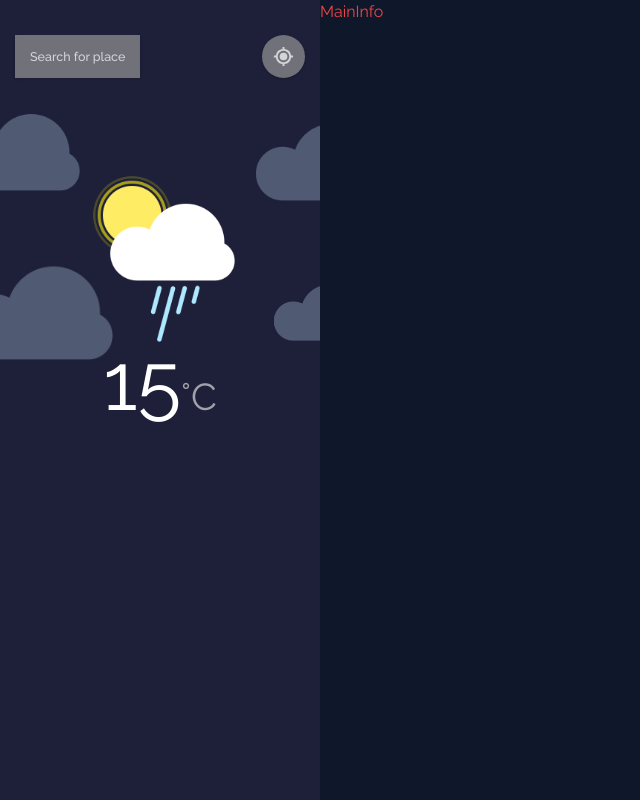
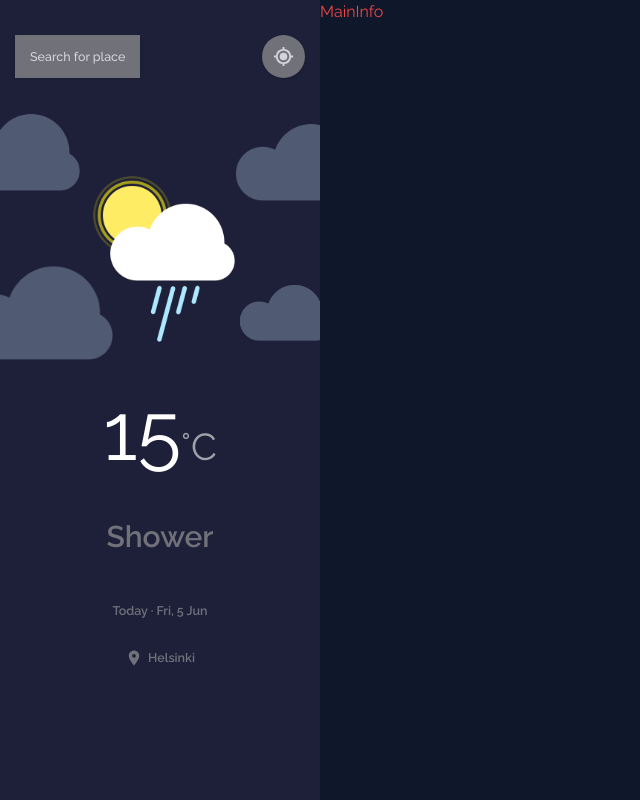
Before and after one commit to juanluna96/react-weather-app, a React (Create React App) app: page / in a window 1280 px wide. Shown: the whole page, without its empty margins (0-640 px from the left). Built offline with nearby package versions, Linux system fonts and the light colour scheme.

Commit message:
Finish sidebar of weather

```diff
--- a/src/components/layout/sidebar/Sidebar.js
+++ b/src/components/layout/sidebar/Sidebar.js
@@ -1,7 +1,8 @@
 import React from 'react'
 import { SideBarStyle } from '../../styles/main';
-import { ButtonGray, TempText } from '../../styles/sidebar';
+import { ButtonGray, TempText, WeatherText, InfoText } from '../../styles/sidebar';
 import { BiCurrentLocation } from 'react-icons/bi';
+import { MdLocationOn } from 'react-icons/md';
 import WeatherImage from './WeatherImage';
 
 const Sidebar = () => {
@@ -9,13 +10,18 @@ const Sidebar = () => {
         <SideBarStyle>
             <div className="flex justify-between px-6">
                 <ButtonGray>Search for place</ButtonGray>
-                <ButtonGray GPS><BiCurrentLocation size="2.3rem" /></ButtonGray>
+                <ButtonGray gps="true"><BiCurrentLocation size="2.3rem" /></ButtonGray>
             </div>
             <WeatherImage></WeatherImage>
             <TempText>
                 15
                 <span className="mt-4 text-gray-400 text-6xl">°C</span>
             </TempText>
+            <WeatherText>Shower</WeatherText>
+            <InfoText>Today &#183; Fri, 5 Jun</InfoText>
+            <InfoText city="true">
+                <MdLocationOn size="1.8rem" className="mr-2"></MdLocationOn> Helsinki
+            </InfoText>
         </SideBarStyle>
     )
 }
--- a/src/components/layout/sidebar/WeatherImage.js
+++ b/src/components/layout/sidebar/WeatherImage.js
@@ -2,10 +2,10 @@ import React, { Fragment } from 'react';
 import { LazyLoadImage } from 'react-lazy-load-image-component';
 
 const clouds = [
-    { width: '203px', height: '150px', left: '230px', top: '90px' },
-    { width: '147px', height: '109px', top: '260px', left: '255px' },
-    { width: '203px', height: '150px', left: '-70px', top: '80px' },
-    { width: '248px', height: '183px', left: '-70px', top: '225px' },
+    { width: '203px', height: '150px', left: 'none', top: '90px', right: '-40px' },
+    { width: '147px', height: '109px', left: 'none', top: '260px', right: '-10px' },
+    { width: '203px', height: '150px', left: '-70px', top: '80px', right: 'none' },
+    { width: '248px', height: '183px', left: '-70px', top: '225px', right: 'none' },
 ]
 
 const WeatherImage = () => {
@@ -14,10 +14,11 @@ const WeatherImage = () => {
             {
                 clouds.map((cloud, index) => (
                     <LazyLoadImage
+                        key={ index }
                         alt={ `cloud-${index}` }
                         height={ cloud.height }
                         className="clouds-color"
-                        style={ { position: 'absolute', left: cloud.left, top: cloud.top } }
+                        style={ { position: 'absolute', left: cloud.left, right: cloud.right, top: cloud.top } }
                         src={ '/static/img/HeavyCloud.png' }
                         width={ cloud.height }
                     />
@@ -26,7 +27,7 @@ const WeatherImage = () => {
             <LazyLoadImage
                 alt={ `weather-img` }
                 height={ 150 }
-                className="mx-auto mt-36"
+                className="mx-auto mt-36 mb-20"
                 src={ '/static/img/Shower.png' }
                 width={ 150 }
             />
--- a/src/components/styles/main.js
+++ b/src/components/styles/main.js
@@ -5,7 +5,7 @@ const Container = tw.div`
 `;
 
 const SideBarStyle = tw.aside`
-    h-screen bg-blue-500 text-gray-300 md:w-1/4 py-14 relative overflow-hidden
+    lg:h-screen bg-blue-500 text-gray-300 md:w-1/4 py-14 relative overflow-hidden
 `
 
 const MainInfo = tw.main`
--- a/src/components/styles/sidebar.js
+++ b/src/components/styles/sidebar.js
@@ -13,7 +13,7 @@ const ButtonGray = tw.button`
     text-center
 
     ${(props) => (
-        props.GPS
+        props.gps
             ? "px-4 py-4 w-18 rounded-full"
             : "px-6 py-4 font-medium text-xl"
     )
@@ -26,4 +26,26 @@ const TempText = tw.p`
     text-white
 `;
 
-export { ButtonGray, TempText }
+const WeatherText = tw.p`
+    text-5xl
+    text-center
+    text-gray-500
+    font-semibold
+    my-20
+`;
+
+const InfoText = tw.p`
+    text-xl
+    text-center
+    text-gray-500
+    font-semibold
+
+    ${(props) => (
+        props.city
+            ? "flex mt-12 justify-center"
+            : "mt-16"
+    )
+    }
+`;
+
+export { ButtonGray, TempText, WeatherText, InfoText }
```
